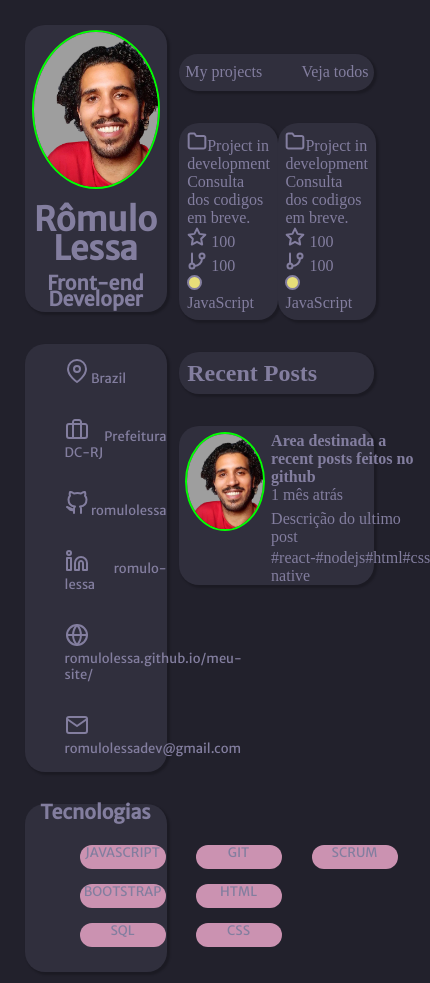
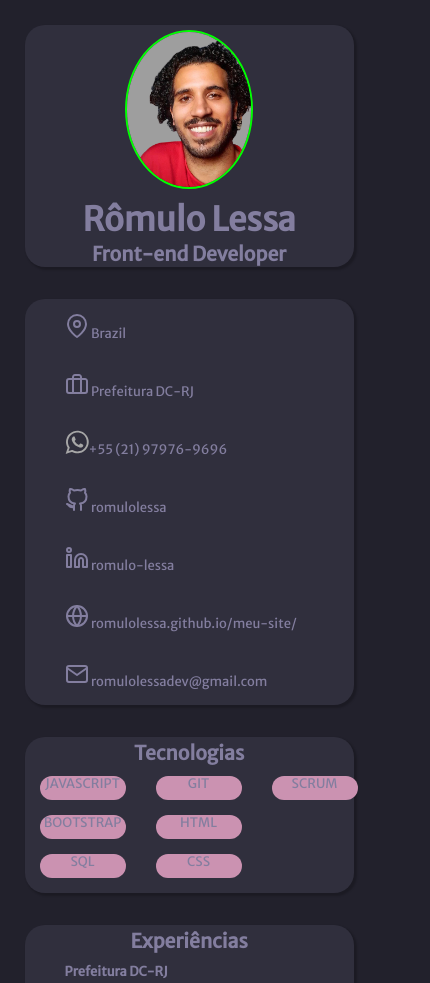
Before and after one commit to romulolessa/MeuPortfolio, a plain HTML site: page index.html in a window 390 px wide. Shown: the top 983 px of the page, 430 px wide, since content can reach past the window. Drawn offline with Linux system fonts and the light colour scheme.

Commit message:
melhorias no desktop e inicio do desenv do mobile

```diff
--- a/index.html
+++ b/index.html
@@ -22,9 +22,10 @@
                     </div>
                 </section>
                 <article class="links">
-                    <div>
+                    <div class="container-link">
                         <p><img src="./img/map-loc.svg" alt="figura de localização"> Brazil</p>
                         <p><img src="./img/trabalho.svg" alt="figura de trabalho"> Prefeitura DC-RJ</p>
+                        <p><img src="img/whatsapp.svg" alt="figura do whatsapp">+55 (21) 97976-9696</p>
                         <p><img src="./img/git.svg" alt="figura de Github"> romulolessa</p>
                         <p><img src="./img/linkdin.svg" alt="figura de Linkdin"> romulo-lessa</p>
                         <p><img src="./img/web.svg" alt="figura de Site"> romulolessa.github.io/meu-site/</p>
--- a/style.css
+++ b/style.css
@@ -30,7 +30,9 @@ footer{
    grid-area: footer;
    text-align: center;
 }
-
+header h2{
+  padding: 2vw 0 0 0;
+}
 /*Inicio do Header*/
 .profile,
 .links,
@@ -98,13 +100,23 @@ footer{
 .links p,
 .experiences p,
 .education p{
-  padding: 15px 0 15px 40px;
+  padding: 15px 45px 15px 40px;
 }
+.links p img{
+  max-width: 1.5rem;
+}
+.container-link{
+  display: flex;
+  justify-content: center;
+  flex-direction: column;
+}
+
 .tecnologies .container{
   display: flex;
   justify-content: space-between;
-  padding: 10px 40px 10px 40px;
+  text-overflow: clip;
 }
+
 .container p{
   width: 86px;
   height: 24px;
@@ -150,3 +162,15 @@ footer{
   padding: 0.7vw 0 0 0;
 }
 /*Final do Main*/
+/* version mobile*/
+@media only screen and (max-width: 400px) {
+  body{
+    display: block;
+ }
+ header{
+  width: 90vw
+ }
+ main{
+   width: 90vw;
+ }
+}
```
Also changed, not shown: img/whatsapp.svg (added).
